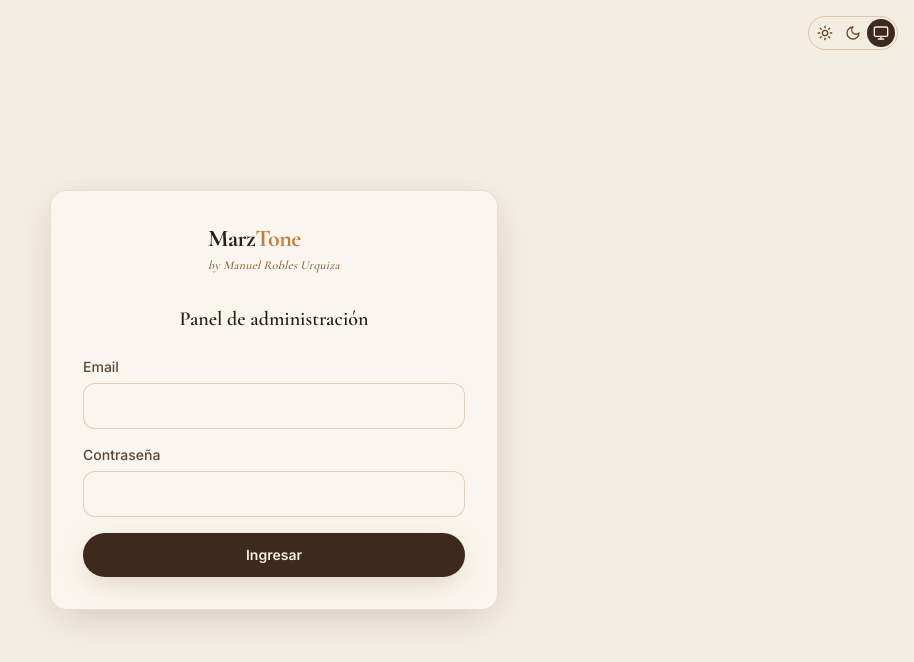
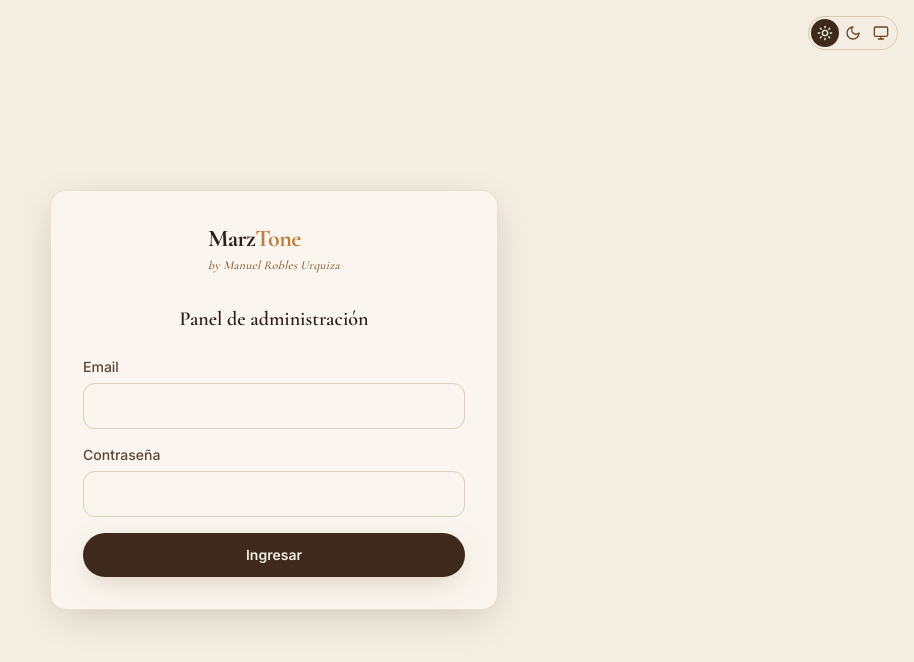
Before and after one commit to francoariel1492/marztone, a React (Vite) app in the folder frontend/: page /admin/login in a window 1280 px wide. Shown: the top 662 px of the page, without its empty margins (366-1280 px from the left). Built offline with nearby package versions, Linux system fonts and the light colour scheme; no server answers.

Commit message:
ui: light mode por defecto + header claro translúcido

```diff
--- a/frontend/index.html
+++ b/frontend/index.html
@@ -14,7 +14,8 @@
         try {
           var stored = localStorage.getItem('marztone-theme');
           var prefersDark = window.matchMedia('(prefers-color-scheme: dark)').matches;
-          var isDark = stored === 'dark' || (stored !== 'light' && (stored === 'system' || stored === null) && prefersDark);
+          // Por defecto: light. Solo oscuro si está guardado 'dark' o 'system' + preferencia oscura.
+          var isDark = stored === 'dark' || (stored === 'system' && prefersDark);
           if (isDark) document.documentElement.classList.add('dark');
         } catch (e) {}
       })();
--- a/frontend/src/components/layout/Header.tsx
+++ b/frontend/src/components/layout/Header.tsx
@@ -45,8 +45,8 @@ export function Header({ settings, activeSection }: HeaderProps) {
     <header
       className={`fixed inset-x-0 top-0 z-50 transition-all duration-300 ${
         scrolled
-          ? 'bg-cream-100/90 backdrop-blur-md shadow-soft dark:bg-charcoal-950/90'
-          : 'bg-transparent'
+          ? 'bg-cream-100/95 backdrop-blur-md shadow-soft dark:bg-charcoal-950/95'
+          : 'bg-cream-100/80 backdrop-blur-sm dark:bg-charcoal-950/80'
       }`}
     >
       <nav className="mx-auto flex h-20 max-w-7xl items-center justify-between px-4 sm:px-6 lg:px-8">
--- a/frontend/src/store/theme.tsx
+++ b/frontend/src/store/theme.tsx
@@ -27,7 +27,7 @@ function resolveIsDark(mode: ThemeMode): boolean {
 
 export function ThemeProvider({ children }: { children: ReactNode }) {
   const [mode, setModeState] = useState<ThemeMode>(
-    () => (localStorage.getItem(STORAGE_KEY) as ThemeMode | null) ?? 'system',
+    () => (localStorage.getItem(STORAGE_KEY) as ThemeMode | null) ?? 'light',
   );
   const [isDark, setIsDark] = useState<boolean>(() => resolveIsDark(mode));
 
```
